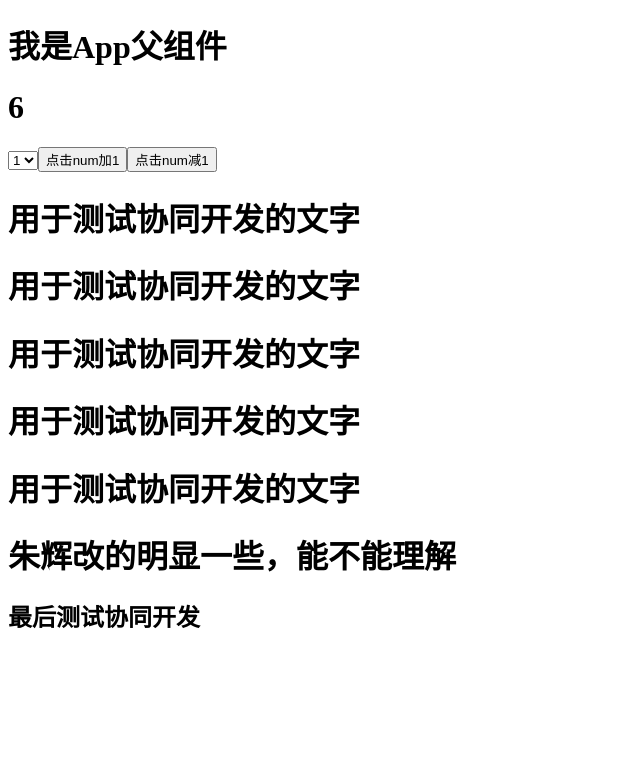
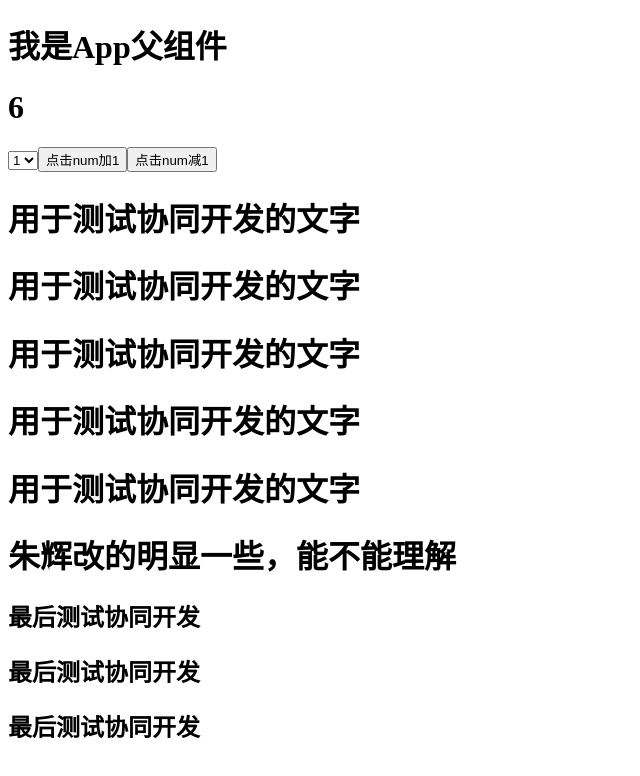
Before and after one commit to Aabcdec/textVue, a Vue app: page / in a window 1280 px wide. Shown: the top 776 px of the page, without its empty margins (0-640 px from the left). Built offline with nearby package versions, Linux system fonts and the light colour scheme.

Commit message:
测试协同开发918cscscs

```diff
--- a/src/App.vue
+++ b/src/App.vue
@@ -9,6 +9,9 @@
     <h1>用于测试协同开发的文字</h1>
     <h1>朱辉改的明显一些，能不能理解</h1>
     <h2>最后测试协同开发</h2>
+    <h2>最后测试协同开发</h2>
+    <h2>最后测试协同开发</h2>
+
   </div>
 </template>
 <script setup>
```
